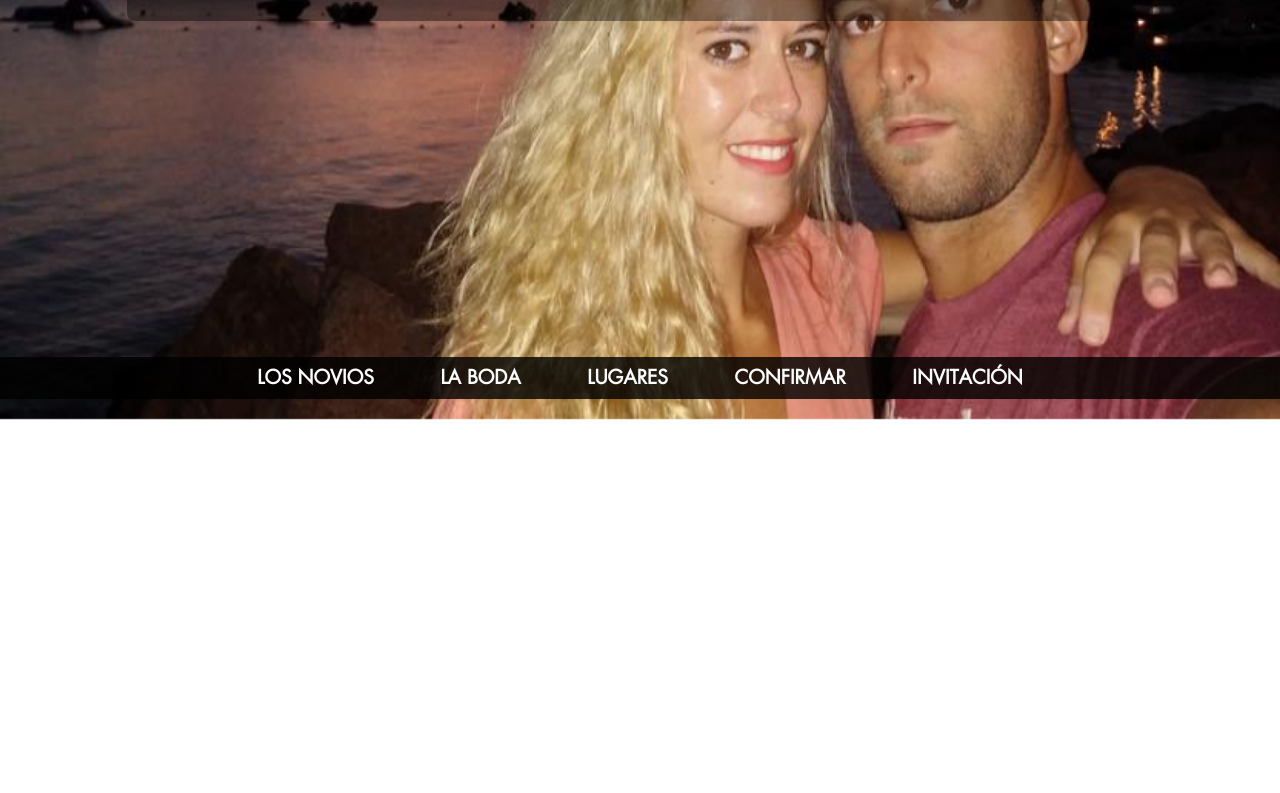
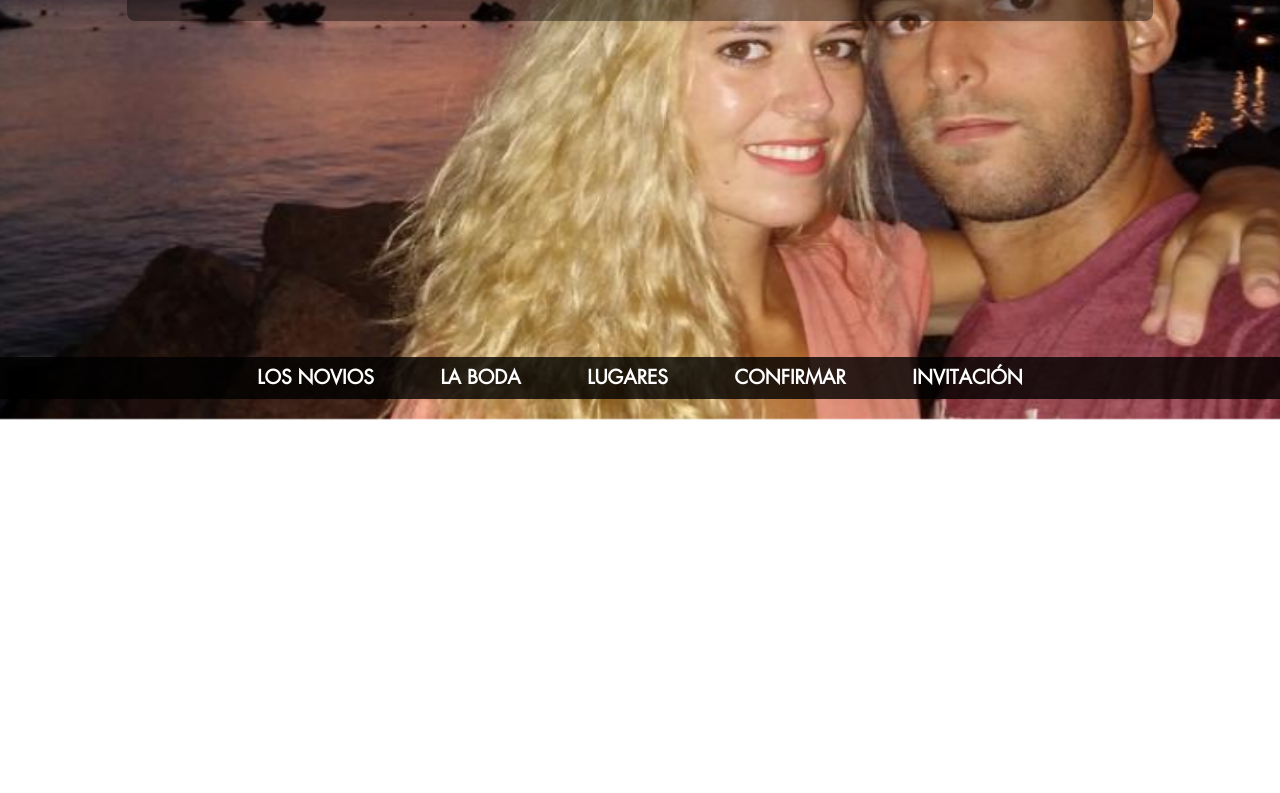
Before and after one commit to 11djulio/11djulio.github.io, a plain HTML site: page index.html in a window 1280 px wide. Shown: the part 381-1174 px from the top of the page. Drawn offline with Linux system fonts and the light colour scheme.

Commit message:
change resolution main image

```diff
--- a/index.html
+++ b/index.html
@@ -32,7 +32,7 @@
         <![endif]-->
 
         <div id="bg-image" >
-            <img src="img/background-pic.jpg" style="position:absolute; z-index:1; width:50%; height:50%;" alt="bg" style="max-width: 100%"/>
+            <img src="img/background-pic.jpg" style="position:absolute; z-index:1; width:60%; height:10%;" alt="bg" style="max-width: 100%"/>
         </div>
 
         <div id="bg-container">
```
